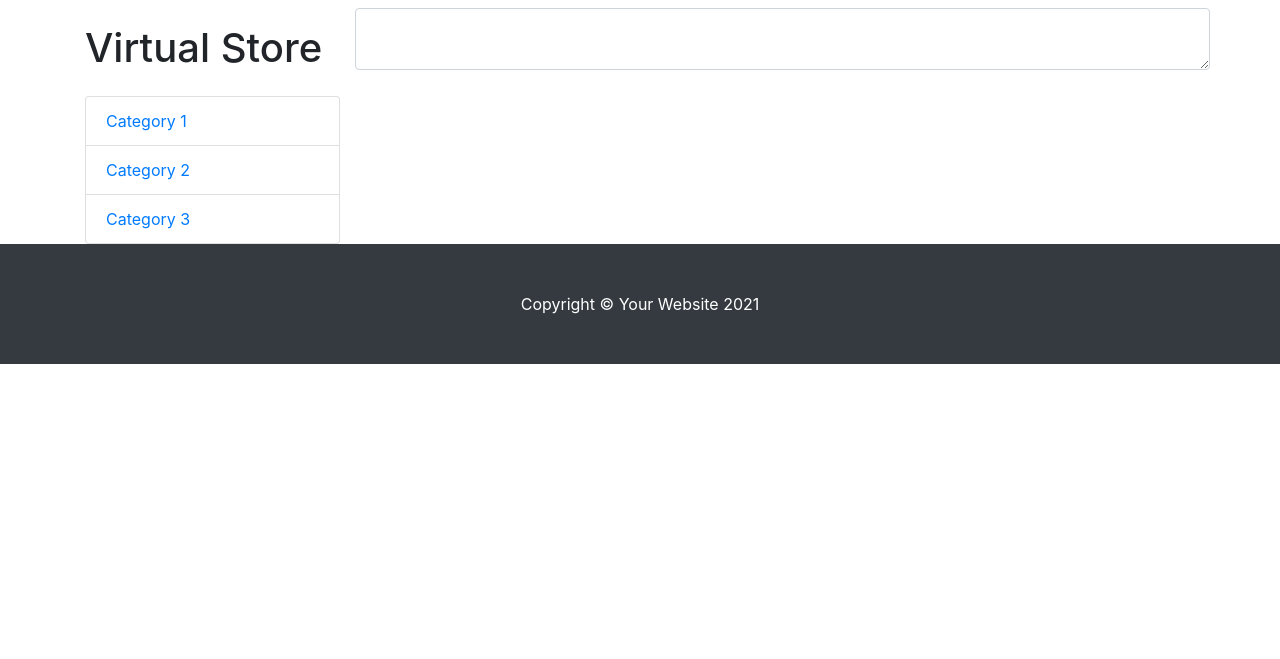
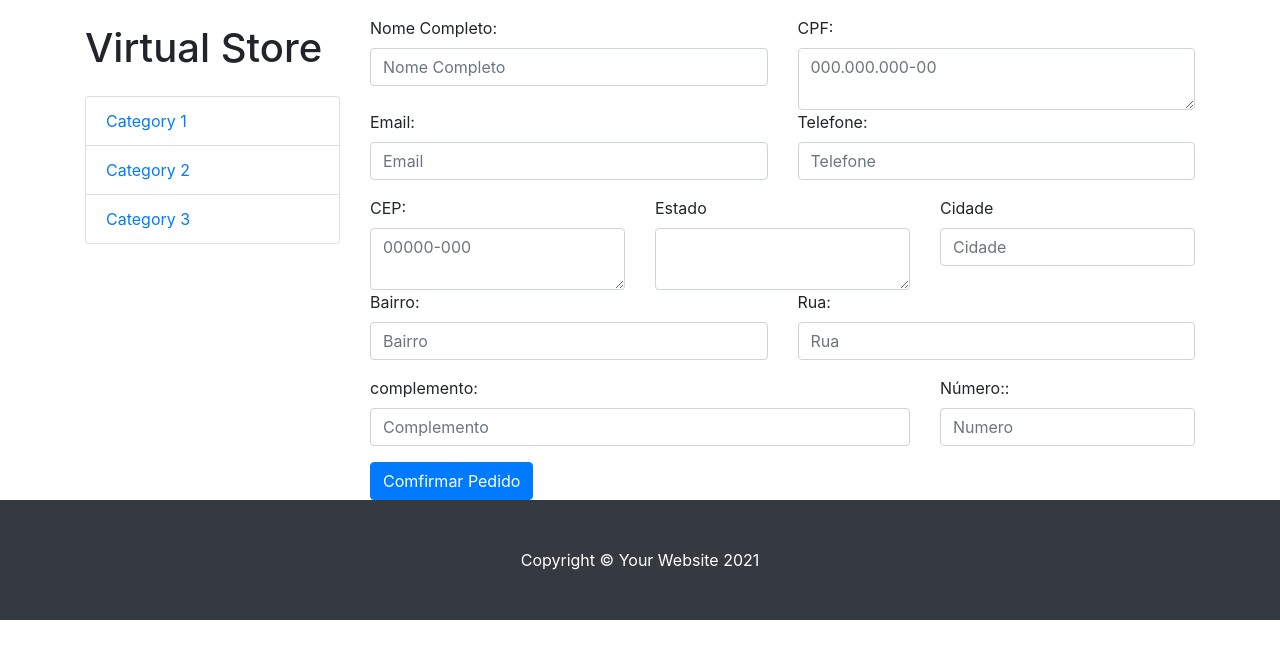
Before and after one commit to Hernandes-Silva/virtual_store, a Django app: page /order/create in a window 1280 px wide. Shown: the part 56-715 px from the top of the page. Run offline with Django 3.2, Linux system fonts and the light colour scheme; some libraries are stand-ins or nearby versions.

Commit message:
terminado o form das orders e implementando a forma de pagamento

```diff
--- a/cart/cart.py
+++ b/cart/cart.py
@@ -33,3 +33,6 @@ class Cart:
         if product_id in self.cart:
             del self.cart[product_id]
             self.session.modified = True
+    def clear(self):
+        del self.cart
+        self.session.modified = True
--- a/cart/views.py
+++ b/cart/views.py
@@ -20,7 +20,7 @@ def cart_update(request):
     quantity = int(request.POST['quantity'])
     cart.update(product, quantity)
     return redirect(reverse('cart_detail'))
-
+@require_POST
 def cart_remove(request):
     cart = Cart(request)
     product = get_object_or_404(Product, id = request.POST['id'])
--- a/order/forms.py
+++ b/order/forms.py
@@ -20,16 +20,72 @@ class OrderForm(forms.ModelForm):
         ]
     def __init__(self, *args, **kwargs):
         super(OrderForm, self).__init__(*args, **kwargs)
-        self.fields['cpf'].widget.attrs = {'class': 'form-control'}
+        self.fields['cpf'].widget.attrs = {'class': 'form-control', 'placeholder': "000.000.000-00"}
+        self.fields['state'].widget.attrs = {'class': 'form-control' }
+        self.fields['postal_code'].widget.attrs = {'class': 'form-control', 'placeholder': "00000-000"}
 
-    field_classes = {
-        'phone': 'form-control'
-    }
+    input_class = "form-control mb-3"
     name = forms.CharField(
         widget=forms.TextInput(
             attrs={
                 "placeholder": "Nome Completo",
-                "class": ""
+                "class": input_class
             }
         )
     )
+    email = forms.EmailField(
+        widget=widgets.EmailInput(
+            attrs = {
+                "placeholder": "Email",
+                "class": input_class
+            }
+        )
+    )
+    phone = forms.CharField(
+        widget=forms.TimeInput(
+            attrs = {
+                "placeholder": "Telefone",
+                "class": input_class
+            }
+        )
+    )
+    city = forms.CharField(
+        widget=forms.TextInput(
+            attrs = {
+                "placeholder": "Cidade",
+                "class": input_class
+            }
+        )
+    )
+    district = forms.CharField(
+        widget=forms.TextInput(
+            attrs = {
+                "placeholder": "Bairro",
+                "class": input_class
+            }
+        )
+    )
+    street = forms.CharField(
+        widget=forms.TextInput(
+            attrs = {
+                "placeholder": "Rua",
+                "class": input_class
+            }
+        )
+    )
+    complement = forms.CharField(
+        widget=forms.TextInput(
+            attrs = {
+                "placeholder": "Complemento",
+                "class": input_class
+            }
+        )
+    )
+    number = forms.CharField(
+        widget=forms.TextInput(
+            attrs = {
+                "placeholder": "Numero",
+                "class": input_class
+            }
+        )
+    )
--- a/order/models.py
+++ b/order/models.py
@@ -3,6 +3,7 @@ from products.models import Product
 from django.core.validators import MinValueValidator
 from localflavor.br.models import BRCPFField, BRPostalCodeField, BRStateField
 from model_utils.models import TimeStampedModel
+from django.utils.translation import gettext_lazy as _
 
 
 # Create your models here.
--- /dev/null
+++ b/order/templates/order/order_form.html
@@ -0,0 +1,61 @@
+{% extends 'base.html' %}
+{% block content %}
+<div class="col-lg-9 mt-3">
+    <form class="row g-3" action="." method="POST">
+        {% csrf_token%}
+        <div class="col-md-6">
+            <label for="id_name" class="form-label">Nome Completo:</label>
+            {{ form.name }}
+        </div>
+        <div class="col-md-6">
+            <label for="id_cpf" class="form-label">CPF:</label>
+            {{ form.cpf }}
+        </div>
+        <div class="col-md-6">
+            <label for="iid_email" class="form-label">Email:</label>
+            {{ form.email }}
+        </div>
+        <div class="col-6">
+            <label for="id_phone" class="form-label">Telefone:</label>
+            {{ form.phone }}
+        </div>
+        <div class="col-4">
+            <label for="id_postal_code" class="form-label">CEP:</label>
+            {{ form.postal_code }}
+        </div>
+        <div class="col-md-4">
+            <label for="id_state" class="form-label">Estado</label>
+            {{ form.state }}
+        </div>
+        <div class="col-md-4">
+            <label for="id_city" class="form-label">Cidade</label>
+            {{ form.city }}
+        </div>
+        <div class="col-md-6">
+            <label for="id_district" class="form-label">Bairro:</label>
+            {{ form.district }}
+        </div>
+        <div class="col-6">
+
+            <label for="id_street" class="form-label">Rua:</label>
+            {{ form.street }}
+
+        </div>
+        <div class="col-8">
+
+            <label for="id_complement" class="form-label">complemento:</label>
+            {{ form.complement }}
+
+        </div>
+        <div class="col-4">
+
+            <label for="id_number" class="form-label">Número::</label>
+            {{ form.number }}
+
+        </div>
+        <div class="col-12">
+            <button type="submit" class="btn btn-primary">Comfirmar Pedido</button>
+        </div>
+    </form>
+</div>
+{% endblock content %}
--- a/order/templates/order_create.html
+++ /dev/null
@@ -1,8 +0,0 @@
-{% extends 'base.html' %}
-{% block content  %}
-    <div class="col-lg-9 mt-2">
-        <div class="row">
-            {{ form.cpf }}
-        </div>
-    </div>
-{% endblock content  %}
--- a/order/urls.py
+++ b/order/urls.py
@@ -1,7 +1,7 @@
 from django.contrib import admin
 from django.urls import path
 from order import views
-
+app_name = 'order'
 urlpatterns = [
     path('order/create', views.CreateOrderView.as_view(), name="order_create"),
 ]
--- a/order/views.py
+++ b/order/views.py
@@ -1,9 +1,31 @@
+from products.models import Product
 from order.forms import OrderForm
-from django.shortcuts import render
+from django.shortcuts import redirect, render
+from django.urls.base import reverse
 from django.views.generic import ListView, CreateView
-from order.models import Order
+from order.models import Order, Item
+from cart.cart import Cart
 from order.forms import OrderForm
+
+
 class CreateOrderView(CreateView):
     model = Order
     form_class = OrderForm
-    template_name = "order_create.html"
+    def form_valid(self, form):
+        cart = Cart(self.request)
+        if cart:
+            order = form.save()
+            for item in cart:
+                Item.objects.create(
+                    order=order,
+                    product = item['product'],
+                    price = item['price'],
+                    quantity = item['quantity']
+                )
+                product = Product.objects.get(pk=item['product']['id'])
+                product.quantity = product.quantity - item['quantity']
+                product.save()
+                #return para o pagamento mercado pago
+            cart.clear()
+
+        return redirect(reverse('home'))
--- a/payment/templates/payment.html
+++ b/payment/templates/payment.html
@@ -2,8 +2,8 @@
 <html>
 
 <script src="https://sdk.mercadopago.com/js/v2"></script>
-
 <button class="cho-container"></button>
+{{ preference.id }}
 <script>
     // Adicione as credenciais do SDK
       const mp = new MercadoPago('TEST-56c45011-948f-481a-b92b-3fbafd2c1318', {
```
Also changed, not shown: payment/views.py (+18 -7 lines).
